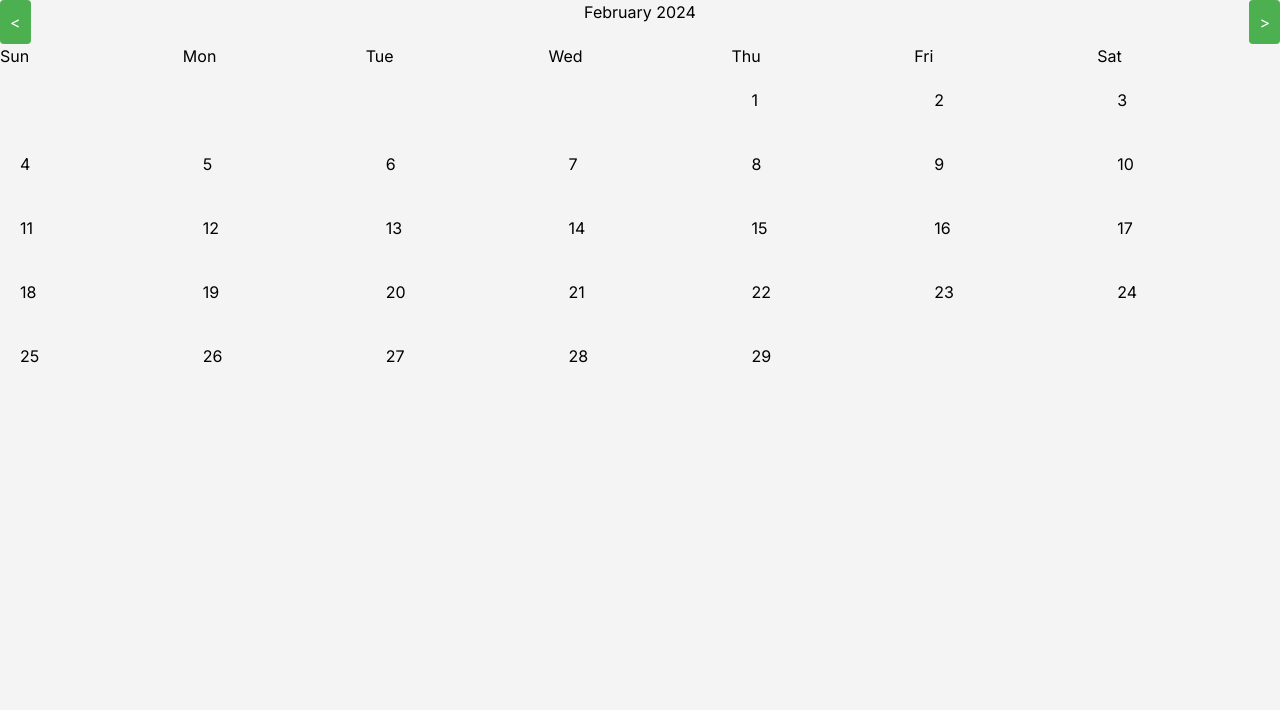
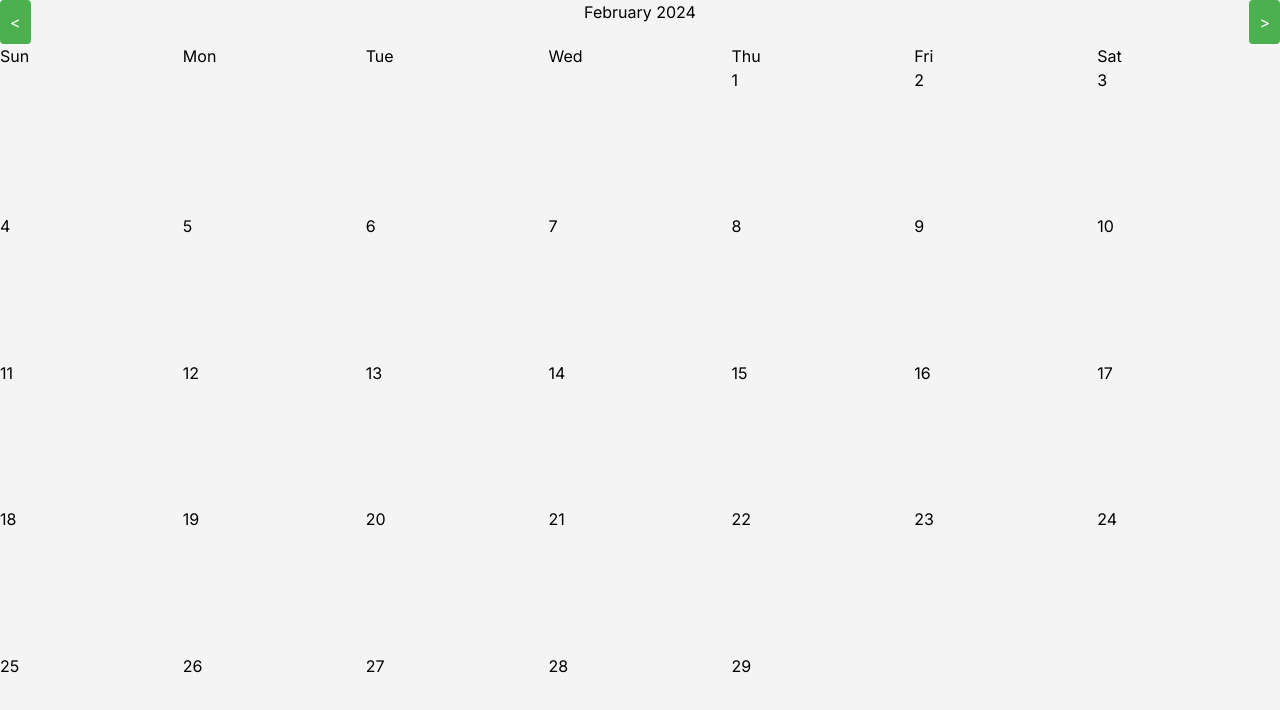
Before and after one commit to grt812/VCal, a Next.js app: page / in a window 1280 px wide. Shown: the top 710 px of the page. Built offline with nearby package versions, Linux system fonts and the light colour scheme.

Commit message:
fixed container css to make calendar span entire page

```diff
--- a/app/globals.css
+++ b/app/globals.css
@@ -35,9 +35,12 @@ body {
 
 *{
   color: black;
+  box-sizing: border-box;
 }
 
-body {
+
+
+html, body {
   font-family: Arial, sans-serif;
   background-color: #f4f4f4;
   margin: 0;
@@ -45,6 +48,8 @@ body {
   justify-content: center;
   align-items: center;
   height: 100vh; */
+  height: 100%;
+  width: 100%;
 }
 
 
@@ -73,12 +78,24 @@ input {
   box-sizing: border-box;
 }
 
+#calendar-container {
+  width: 100%;
+  height: 100%;
+  display: flex;
+  flex-direction: column;
+}
+
+#calendar{
+  flex-grow: 1;
+  display: flex;
+  flex-direction: column;
+}
+
 #navigation{
   width: 100%;
 }
 
 button {
-  /* width: 100%; */
   padding: 10px;
   background-color: #4caf50;
   color: #fff;
@@ -99,8 +116,15 @@ button:hover {
   width: 100%;
 }
 
+.dates{
+  justify-items: stretch;
+  align-items: stretch;
+  /* height: 100%; */
+  flex-grow: 1;
+}
+
 .date{
-  padding: 20px;
+  /* padding: 20px; */
 }
 
 /* #navigation-menu{
--- a/components/calendar/calendar.js
+++ b/components/calendar/calendar.js
@@ -47,7 +47,7 @@ export default function Calendar() {
   const blankCells = Array.from({ length: firstDayOfMonth }, (_, index) => index);
 
   return (
-    <>
+    <div id="calendar-container">
       <Navigation id="navigation-menu" currentDate={date} prevMonth={goToPrevMonth} nextMonth={goToNextMonth} ></Navigation>
       <div id="calendar">
         <div className="days">
@@ -64,6 +64,6 @@ export default function Calendar() {
           ))}
         </div>
       </div>
-    </>
+    </div>
   );
 };
```
